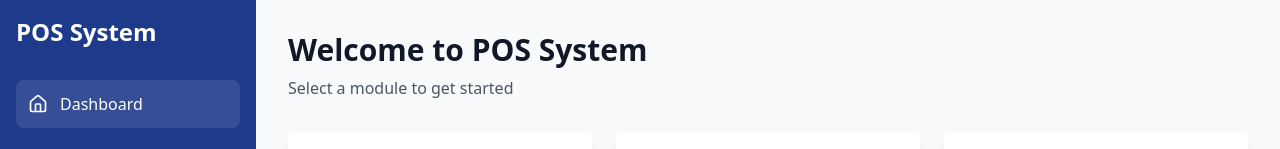
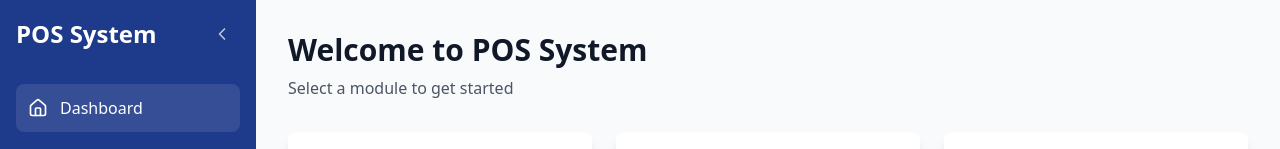
Before and after one commit to jwillz7667/posify-delivery-hub, a React (Vite) app: page / in a window 1280 px wide. Shown: the top 149 px of the page. Built offline with nearby package versions, Linux system fonts and the light colour scheme.

Commit message:
Collapse Sidebar Menu for Space
Implement functionality to collapse the sidebar menu, displaying only icons to maximize space for the main content area.
[skip gpt_engineer]

```diff
--- a/src/components/Layout/Sidebar.tsx
+++ b/src/components/Layout/Sidebar.tsx
@@ -1,4 +1,4 @@
-import React from 'react';
+import React, { useState } from 'react';
 import { Link, useLocation } from 'react-router-dom';
 import {
   ShoppingCart,
@@ -6,11 +6,14 @@ import {
   Menu as MenuIcon,
   BarChart3,
   Settings,
-  Home
+  Home,
+  ChevronLeft,
+  ChevronRight
 } from 'lucide-react';
 
 const Sidebar = () => {
   const location = useLocation();
+  const [isCollapsed, setIsCollapsed] = useState(false);
 
   const menuItems = [
     { icon: Home, label: 'Dashboard', path: '/' },
@@ -22,9 +25,23 @@ const Sidebar = () => {
   ];
 
   return (
-    <div className="h-screen w-64 bg-primary p-4 flex flex-col">
-      <div className="mb-8">
-        <h1 className="text-2xl font-bold text-white">POS System</h1>
+    <div
+      className={`h-screen bg-primary p-4 flex flex-col transition-all duration-300 ${
+        isCollapsed ? 'w-20' : 'w-64'
+      }`}
+    >
+      <div className="mb-8 flex items-center justify-between">
+        <h1 className={`text-2xl font-bold text-white transition-opacity duration-300 ${
+          isCollapsed ? 'opacity-0 w-0' : 'opacity-100'
+        }`}>
+          POS System
+        </h1>
+        <button
+          onClick={() => setIsCollapsed(!isCollapsed)}
+          className="text-white/70 hover:text-white p-2 rounded-lg hover:bg-white/5"
+        >
+          {isCollapsed ? <ChevronRight size={20} /> : <ChevronLeft size={20} />}
+        </button>
       </div>
       <nav className="flex-1">
         <ul className="space-y-2">
@@ -41,7 +58,11 @@ const Sidebar = () => {
                   }`}
                 >
                   <item.icon size={20} />
-                  <span>{item.label}</span>
+                  <span className={`transition-opacity duration-300 ${
+                    isCollapsed ? 'opacity-0 w-0' : 'opacity-100'
+                  }`}>
+                    {item.label}
+                  </span>
                 </Link>
               </li>
             );
```
